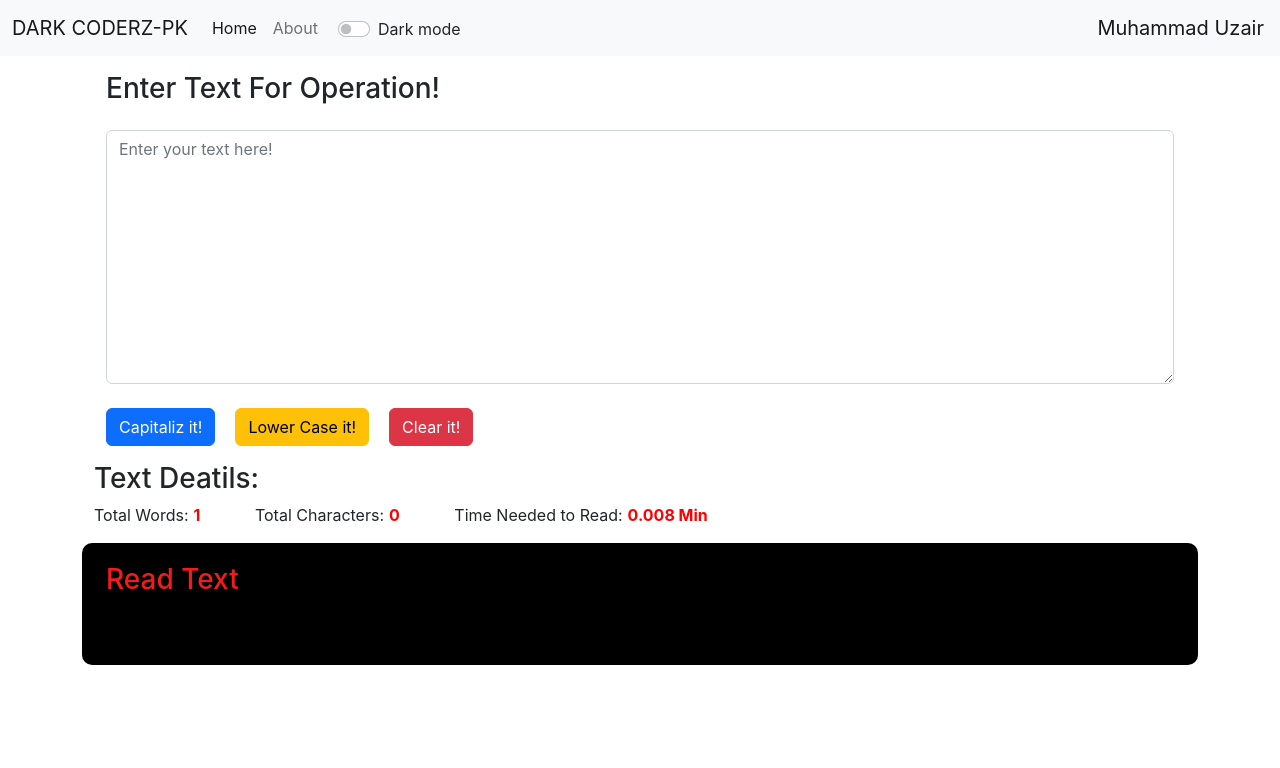
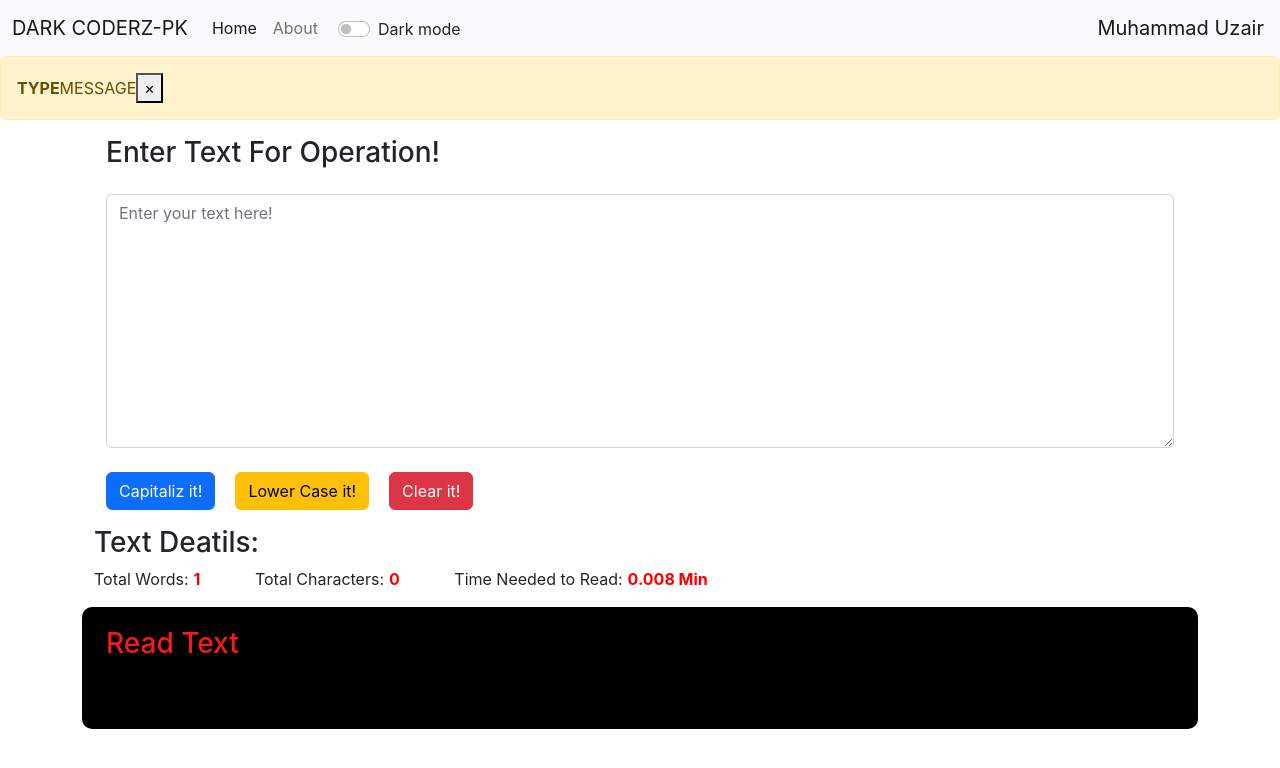
Before and after one commit to UzairIshfaq1234/React_M_Uzair-2022, a React (Create React App) app in the folder reacttutorial/: page / in a window 1280 px wide. Shown: the top 768 px of the page. Built offline with nearby package versions, Linux system fonts and the light colour scheme.

Commit message:
18 aug 22 alert

```diff
--- a/reacttutorial/src/App.js
+++ b/reacttutorial/src/App.js
@@ -1,5 +1,6 @@
 import { useState } from 'react';
 import './App.css';
+import Aleart from './components/Aleart';
 import Navbar from './components/Navbar';
 import TextForm from './components/TextForm';
 
@@ -28,6 +29,7 @@ function App() {
     <>
 
       <Navbar title="DARK CODERZ-PK" userName="Muhammad Uzair" mode={mode} togglemode={togglemode}></Navbar>
+      <Aleart/>
       {/* <Navbar ></Navbar> */}
 
       <div className="container">
--- /dev/null
+++ b/reacttutorial/src/components/Aleart.js
@@ -0,0 +1,14 @@
+import React from 'react'
+
+function Aleart(props) {
+    return (
+            <div className="alert alert-warning alert-dismissible fade show" role="alert">
+                <strong>TYPE</strong>MESSAGE
+                <button type="button" className="close" data-dismiss="alert" aria-label="Close">
+                    <span aria-hidden="true">&times;</span>
+                </button>
+            </div>
+    )
+}
+
+export default Aleart
```
